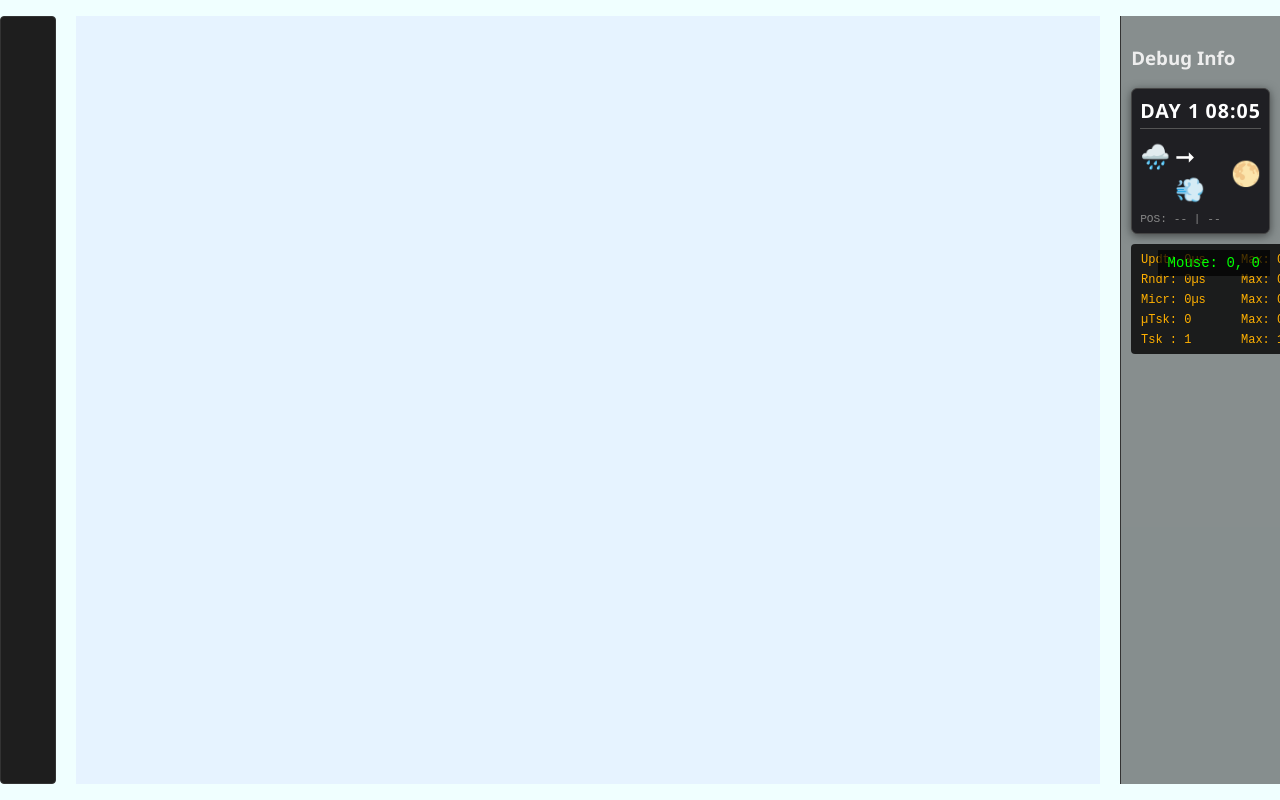
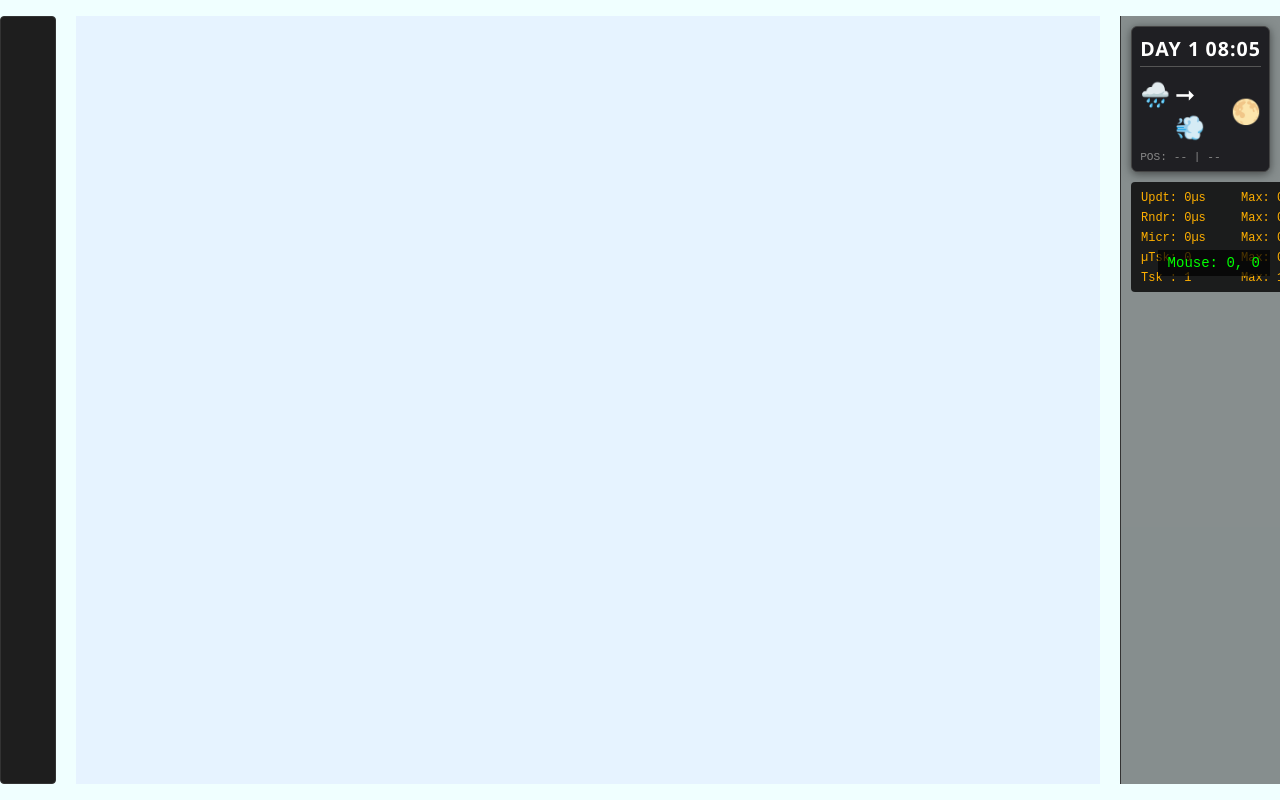
Before and after one commit to Rigalto/sixty-below, a plain HTML site: page index.html in a window 1280 px wide. Drawn offline with Linux system fonts and the light colour scheme.

Commit message:
Renommage en Widget et Sidebar

```diff
--- a/index.html
+++ b/index.html
@@ -57,15 +57,14 @@
     }
 
     /* 3. Le Panneau d'Overlay / Debug (Droite) */
-    #overlay-panel {
+    #right-sidebar {
       flex-grow: 1;           /* Prend l'espace restant à droite */
       height: 768px;          /* Même hauteur que le jeu */
       max-width: 400px;       /* Limite pour pas que ça s'étale trop */
       margin-left: 20px;      /* Espace esthétique */
-
-      /* Gestion de l'ascenseur demandée */
+      display: flex;
+      flex-direction: column;
       overflow-y: auto;
-
       background-color: rgba(30, 30, 30, 0.5);
       border-left: 1px solid #333;
       padding: 10px;
@@ -73,9 +72,9 @@
     }
 
     /* Style optionnel pour l'ascenseur (Scrollbar) pour faire "Pro" */
-    #overlay-panel::-webkit-scrollbar { width: 8px; }
-    #overlay-panel::-webkit-scrollbar-track { background: #111; }
-    #overlay-panel::-webkit-scrollbar-thumb { background: #444; border-radius: 4px; }
+    #right-sidebar::-webkit-scrollbar { width: 8px; }
+    #right-sidebar::-webkit-scrollbar-track { background: #111; }
+    #right-sidebar::-webkit-scrollbar-thumb { background: #444; border-radius: 4px; }
   </style>
 </head>
 <body>
@@ -84,10 +83,7 @@
       </div>
     <div id="canvas-container">
       </div>
-    <div id="overlay-panel">
-      <h3>Debug Info</h3>
-      <div id="debug-content">
-        </div>
+    <div id="right-sidebar">
     </div>
   </div>
 
--- a/src/constant.mjs
+++ b/src/constant.mjs
@@ -46,7 +46,7 @@ export const UI_LAYOUT = {
   ENVIRONMENT: 20,
   LIFE: 30,
   BUFF: 40,
-  DEBUG_PERF: 90
+  DEBUG_REALTIME: 90
 }
 
 /* =========================================
--- a/src/ui-debug.mjs
+++ b/src/ui-debug.mjs
@@ -1,4 +1,4 @@
-import {MICROTASK, WORLD_WIDTH, WORLD_HEIGHT, NODES_LOOKUP, OVERLAYS} from './constant.mjs'
+import {MICROTASK, WORLD_WIDTH, WORLD_HEIGHT, NODES_LOOKUP, OVERLAYS, UI_LAYOUT} from './constant.mjs'
 import {eventBus, microTasker, taskScheduler} from './utils.mjs'
 import {chunkManager} from './world.mjs'
 
@@ -9,7 +9,7 @@ import {chunkManager} from './world.mjs'
 const DEBUG_WIDTH = 200
 const DEBUG_HEIGHT = 110
 
-class RealtimeDebugOverlay {
+class RealtimeDebugWidget {
   constructor () {
     this.canvas = null
     this.ctx = null
@@ -46,11 +46,13 @@ class RealtimeDebugOverlay {
       flexShrink: '0', // Empêche le redimensionnement automatique flex
       pointerEvents: 'none',
       backgroundColor: 'rgba(0, 0, 0, 0.8)', // Fond semi-transparent
-      borderRadius: '4px'
+      borderRadius: '4px',
+      order: UI_LAYOUT.DEBUG_REALTIME,
+      alignSelf: 'flex-start'
     })
 
     // Ancrage dans le panneau de droite
-    const overlayPanel = document.getElementById('overlay-panel')
+    const overlayPanel = document.getElementById('right-sidebar')
     if (overlayPanel) {
       overlayPanel.appendChild(this.canvas)
     } else {
@@ -158,7 +160,7 @@ class RealtimeDebugOverlay {
     this.frameCount = 64
   }
 }
-export const realtimeDebugOverlay = new RealtimeDebugOverlay()
+export const realtimeDebugWidget = new RealtimeDebugWidget()
 
 /* ====================================================================================================
    AFFICHE LA CARTE COMPLETE DU MONDE (1px = 1 tuile)
--- a/src/ui.mjs
+++ b/src/ui.mjs
@@ -4,13 +4,13 @@
  */
 
 import {eventBus} from './utils.mjs'
-import {WEATHER_TYPE, MOON_PHASE, MOON_PHASE_BLURRED, STATE, OVERLAYS} from './constant.mjs'
+import {WEATHER_TYPE, MOON_PHASE, MOON_PHASE_BLURRED, STATE, OVERLAYS, UI_LAYOUT} from './constant.mjs'
 
 /* ====================================================================================================
    AFFICHAGE DATE/HEURE METEO LUNE POSITION
    ==================================================================================================== */
 
-class EnvironmentOverlay {
+class EnvironmentWidget {
   #boundUpdateCoords = null // Référence pour on/off dynamique
 
   constructor () {
@@ -58,6 +58,7 @@ class EnvironmentOverlay {
       position: 'relative', // MODIFIÉ : Plus d'absolute, suit le flux normal
       // top et right SUPPRIMÉS
       width: '100%', // MODIFIÉ : Prend toute la largeur de la colonne
+      order: UI_LAYOUT.ENVIRONMENT,
       marginBottom: '10px', // AJOUT : Espace avec l'overlay suivant
       backgroundColor: 'rgba(20, 20, 25, 0.9)',
       border: '1px solid #444',
@@ -92,11 +93,11 @@ class EnvironmentOverlay {
       </div>
     `
 
-    const overlayPanel = document.getElementById('overlay-panel')
+    const overlayPanel = document.getElementById('right-sidebar')
     if (overlayPanel) {
       overlayPanel.appendChild(this.container)
     } else {
-      console.error('EnvironmentOverlay: #overlay-panel introuvable, fallback sur body')
+      console.error('EnvironmentWidget: #right-sidebar introuvable, fallback sur body')
       document.body.appendChild(this.container)
     }
 
@@ -242,7 +243,7 @@ class EnvironmentOverlay {
   }
 }
 // Instanciation immédiate (Singleton autonome)
-export const environmentOverlay = new EnvironmentOverlay()
+export const environmentWidget = new EnvironmentWidget()
 
 /* ====================================================================================================
    AFFICHAGE VOILE SOMBRE
```
Also changed, not shown: 2 other files.
